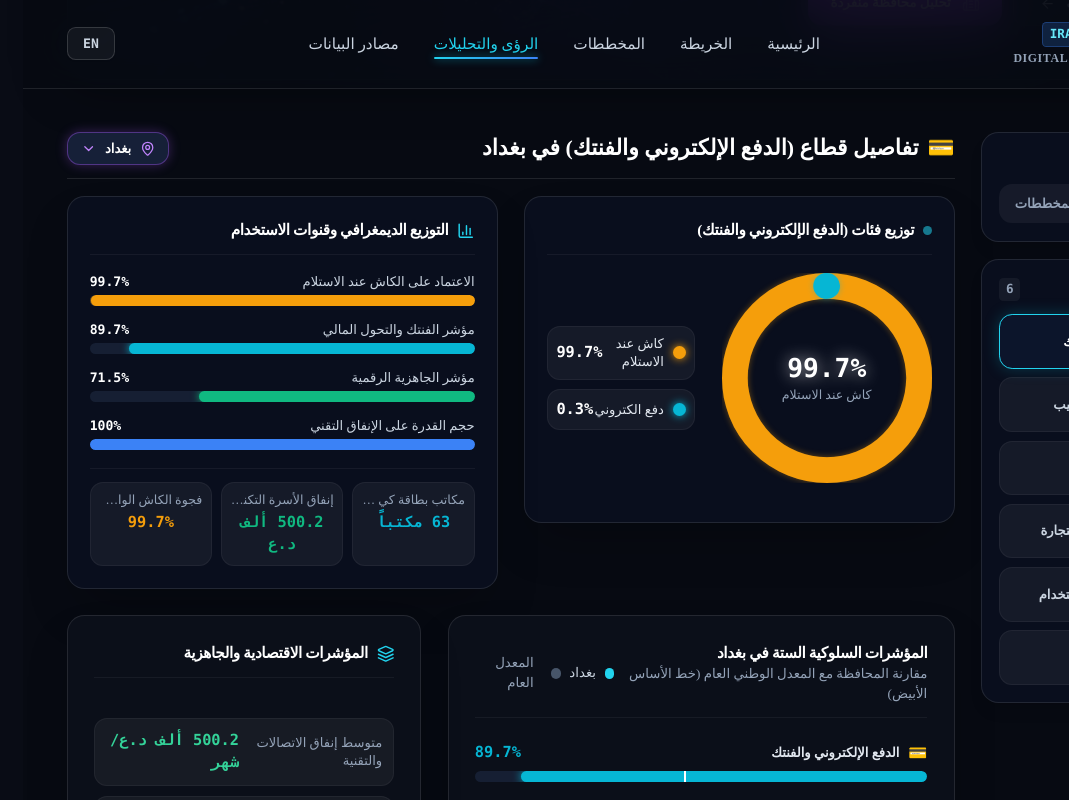
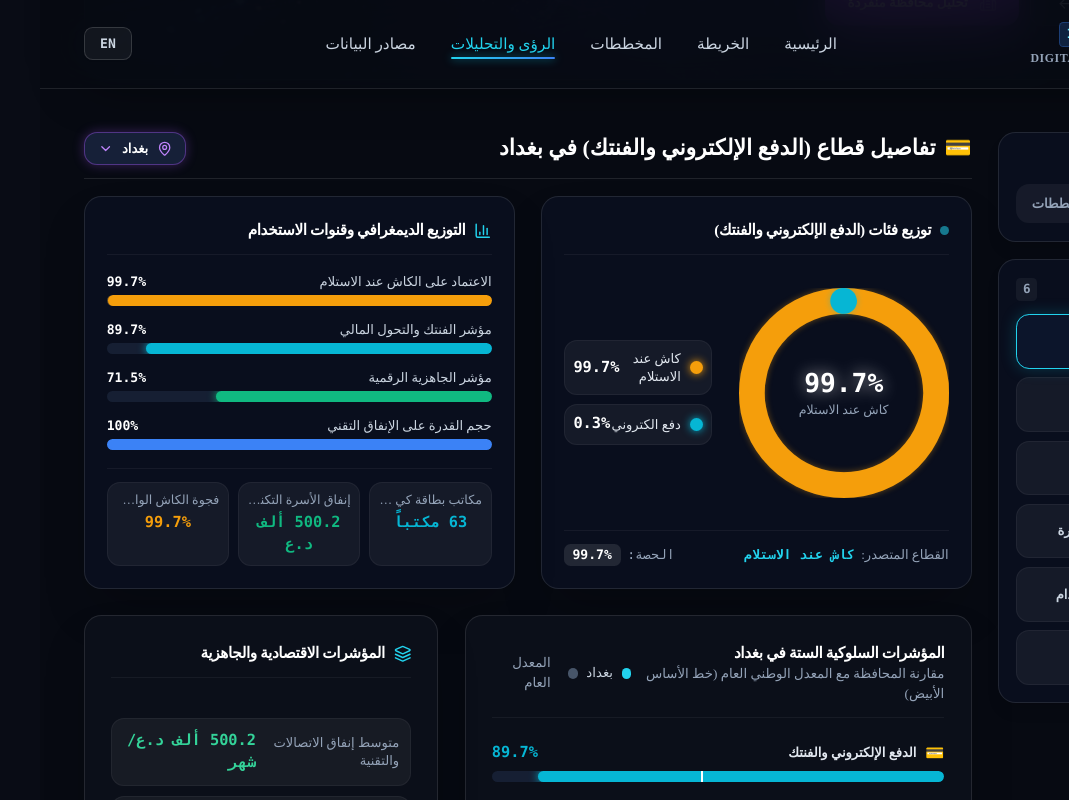
Before and after one commit to mariam-hk/digital-project-explorer, a Next.js app: page / in a window 1280 px wide. Both pictures are taken after a click on the button "الرؤى والتحليلات". Shown: the part 406-1206 px from the top of the page, without its empty margins (211-1280 px from the left). Built offline with nearby package versions, Linux system fonts and the light colour scheme.

Commit message:
style: equalize height and bottom alignment for breakdown donut and demographic cards

```diff
--- a/src/components/dashboard/NeonDonutChart.tsx
+++ b/src/components/dashboard/NeonDonutChart.tsx
@@ -15,6 +15,7 @@ interface NeonDonutChartProps {
   centerLabel?: string;
   centerValue?: string;
   lang: "ar" | "en";
+  className?: string;
 }
 
 export const NeonDonutChart: React.FC<NeonDonutChartProps> = ({
@@ -24,6 +25,7 @@ export const NeonDonutChart: React.FC<NeonDonutChartProps> = ({
   centerLabel,
   centerValue,
   lang,
+  className = "",
 }) => {
   const isAr = lang === "ar";
   const [hoveredIdx, setHoveredIdx] = useState<number | null>(null);
@@ -47,7 +49,7 @@ export const NeonDonutChart: React.FC<NeonDonutChartProps> = ({
   });
 
   return (
-    <div className="rounded-2xl bg-[#090E1D] border border-white/10 p-5 shadow-2xl flex flex-col justify-between">
+    <div className={`rounded-2xl bg-[#090E1D] border border-white/10 p-5 shadow-2xl flex flex-col justify-between h-full ${className}`}>
       <div className="border-b border-white/5 pb-3">
         <h3 className="text-sm font-bold text-white tracking-tight flex items-center gap-2">
           <span className="w-2 h-2 rounded-full bg-cyan-400 animate-pulse"></span>
@@ -56,7 +58,7 @@ export const NeonDonutChart: React.FC<NeonDonutChartProps> = ({
         {subtitle && <p className="text-[11px] text-slate-400 mt-0.5">{subtitle}</p>}
       </div>
 
-      <div className="my-4 flex flex-col sm:flex-row items-center justify-around gap-6">
+      <div className="my-auto py-3 flex flex-col sm:flex-row items-center justify-around gap-6 flex-1">
         {/* SVG Donut */}
         <div className="relative w-48 h-48 flex-shrink-0">
           <svg viewBox={`0 0 ${size} ${size}`} className="w-full h-full -rotate-90">
@@ -141,6 +143,18 @@ export const NeonDonutChart: React.FC<NeonDonutChartProps> = ({
           })}
         </div>
       </div>
+
+      {/* Bottom Summary Bar for visual alignment with adjacent demographic card */}
+      <div className="pt-3 border-t border-white/5 flex items-center justify-between text-xs text-slate-400 mt-auto">
+        <div className="flex items-center gap-1.5">
+          <span className="text-slate-400">{isAr ? "القطاع المتصدر:" : "Leading Segment:"}</span>
+          <span className="font-bold text-cyan-400 font-mono">{data[0]?.label}</span>
+        </div>
+        <div className="flex items-center gap-1.5 font-mono">
+          <span className="text-slate-400">{isAr ? "الحصة:" : "Share:"}</span>
+          <span className="font-bold text-white bg-white/10 px-2 py-0.5 rounded-md text-xs">{data[0]?.value}%</span>
+        </div>
+      </div>
     </div>
   );
 };
--- a/src/components/dashboard/SingleGovernorateNeonDashboard.tsx
+++ b/src/components/dashboard/SingleGovernorateNeonDashboard.tsx
@@ -340,10 +340,10 @@ const govDetails = breakdownConfig.getGovBreakdown(
         </div>
 
         {/* Specialized Visual Charts for this Topic */}
-        <div className="grid grid-cols-1 lg:grid-cols-12 gap-6">
+        <div className="grid grid-cols-1 lg:grid-cols-12 gap-6 items-stretch">
           {/* Chart 1: National Benchmark Comparison Card OR Donut / Pie Breakdown */}
           {govDetails.benchmarkData ? (
-            <div className={`${govDetails.barData ? "lg:col-span-6" : "lg:col-span-12"} rounded-2xl bg-[#090E1D] border border-white/10 p-5 sm:p-6 shadow-2xl flex flex-col justify-between`}>
+            <div className={`${govDetails.barData ? "lg:col-span-6" : "lg:col-span-12"} rounded-2xl bg-[#090E1D] border border-white/10 p-5 sm:p-6 shadow-2xl flex flex-col justify-between h-full`}>
               {(() => {
                 const pillars = govDetails.benchmarkData.filter((i) => !i.isOverallResult);
                 const overallResult = govDetails.benchmarkData.find((i) => i.isOverallResult);
@@ -551,7 +551,7 @@ const govDetails = breakdownConfig.getGovBreakdown(
               })()}
             </div>
           ) : govDetails.donutData ? (
-            <div className="lg:col-span-6">
+            <div className="lg:col-span-6 h-full flex flex-col">
               <NeonDonutChart
                 data={govDetails.donutData}
                 title={
@@ -566,13 +566,14 @@ const govDetails = breakdownConfig.getGovBreakdown(
                     : (isAr ? `توزيع فئات (${selectedTopic.titleAr})` : "Category Distribution")
                 }
                 lang={lang}
+                className="h-full"
               />
             </div>
           ) : null}
 
           {/* Chart 2: Demographic / Sub-Channel Bars (6 cols) */}
           {govDetails.barData && (
-            <div className="lg:col-span-6 rounded-2xl bg-[#090E1D] border border-white/10 p-5 shadow-2xl flex flex-col justify-between">
+            <div className="lg:col-span-6 rounded-2xl bg-[#090E1D] border border-white/10 p-5 shadow-2xl flex flex-col justify-between h-full">
               <div className="border-b border-white/5 pb-3">
                 <h3 className="text-sm font-bold text-white tracking-tight flex items-center gap-2">
                   <BarChart3 className="w-4 h-4 text-cyan-400" />
@@ -647,8 +648,8 @@ const govDetails = breakdownConfig.getGovBreakdown(
       </div>
 
       {/* 4. General Benchmark: 6 Core Behavioral Indicators vs National Mean */}
-      <div id="behavioral-benchmark" className="scroll-mt-24 grid grid-cols-1 lg:grid-cols-12 gap-6">
-        <div className="lg:col-span-7 rounded-2xl bg-[#0B0F19] border border-white/10 p-6 shadow-2xl space-y-4">
+      <div id="behavioral-benchmark" className="scroll-mt-24 grid grid-cols-1 lg:grid-cols-12 gap-6 items-stretch">
+        <div className="lg:col-span-7 rounded-2xl bg-[#0B0F19] border border-white/10 p-6 shadow-2xl space-y-4 flex flex-col justify-between h-full">
           <div className="flex items-center justify-between border-b border-white/5 pb-3">
             <div>
               <h3 className="text-sm font-bold text-white tracking-tight">
@@ -721,7 +722,7 @@ const govDetails = breakdownConfig.getGovBreakdown(
         </div>
 
         {/* Right Telemetry: Economic & Readiness */}
-        <div className="lg:col-span-5 rounded-2xl bg-[#0B0F19] border border-white/10 p-6 shadow-2xl flex flex-col justify-between">
+        <div className="lg:col-span-5 rounded-2xl bg-[#0B0F19] border border-white/10 p-6 shadow-2xl flex flex-col justify-between h-full">
           <div className="border-b border-white/5 pb-3">
             <h3 className="text-sm font-bold text-white tracking-tight flex items-center gap-2">
               <Layers className="w-4 h-4 text-cyan-400" />
@@ -801,9 +802,9 @@ const govDetails = breakdownConfig.getGovBreakdown(
           <p>{selectedGov.aiSummary}</p>
         </div>
 
-        <div className="grid grid-cols-1 md:grid-cols-2 gap-4 text-xs leading-relaxed text-slate-300">
+        <div className="grid grid-cols-1 md:grid-cols-2 gap-4 text-xs leading-relaxed text-slate-300 items-stretch">
           {/* Box 1: Recommended Business Models */}
-          <div className="bg-white/5 rounded-xl p-4 border border-white/5 space-y-2">
+          <div className="bg-white/5 rounded-xl p-4 border border-white/5 space-y-2 flex flex-col justify-between h-full">
             <div className="flex items-center gap-1.5 font-bold text-cyan-400">
               <Lightbulb className="w-4 h-4" />
               <span>{isAr ? "أبرز نماذج المشاريع التقنية الموصى بها:" : "Recommended Startup Models:"}</span>
@@ -822,7 +823,7 @@ const govDetails = breakdownConfig.getGovBreakdown(
           </div>
 
           {/* Box 2: Bottlenecks & Strategic Advice */}
-          <div className="bg-white/5 rounded-xl p-4 border border-white/5 space-y-2">
+          <div className="bg-white/5 rounded-xl p-4 border border-white/5 space-y-2 flex flex-col justify-between h-full">
             <div className="flex items-center gap-1.5 font-bold text-amber-400">
               <AlertTriangle className="w-4 h-4" />
               <span>{isAr ? "التحدي التشغيلي وكيفية التغلب عليه:" : "Friction & Founder Strategy:"}</span>
```
